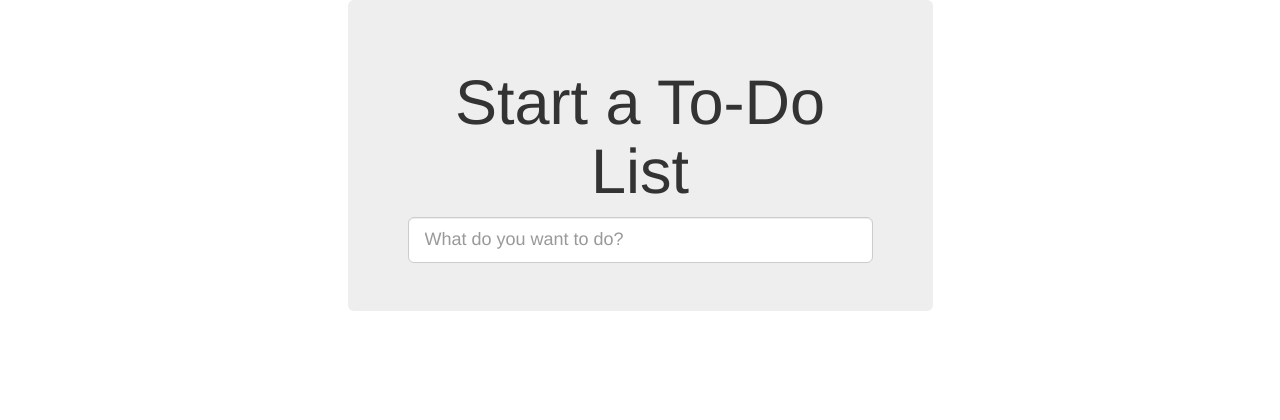
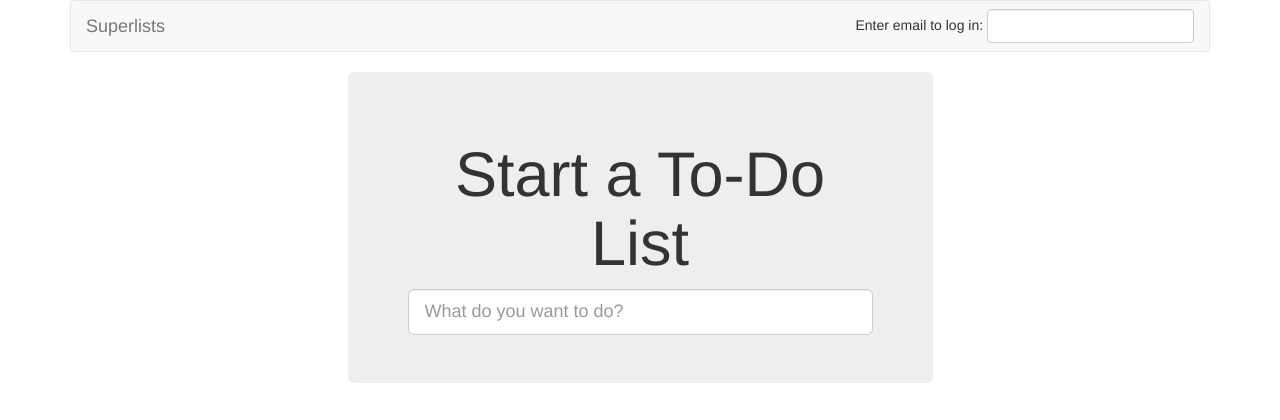
Before and after one commit to zxymike93/goat, a Django app: page / in a window 1280 px wide. Shown: the top 420 px of the page. Run offline with Django 3.2, Linux system fonts and the light colour scheme; parts of the project's set-up code (start-up, migrations or seed data) failed here and were passed over; some libraries are stand-ins or nearby versions.

Commit message:
boostrap email form

```diff
--- a/superlists/lists/templates/base.html
+++ b/superlists/lists/templates/base.html
@@ -12,6 +12,17 @@
 
 <body>
 <div class="container">
+
+  <nav class="navbar navbar-default" role="navigation">
+    <div class="container-fluid">
+      <a class="navbar-brand" href="/">Superlists</a>
+      <form class="navbar-form navbar-right" method="post" action="#">
+        <span>Enter email to log in:</span>
+        <input class="form-control" name="email" type="text">
+        {% csrf_token %}
+      </form>
+    </div><!-- container-fluid -->
+  </nav><!-- navbar navbar-default -->
 
   <div class="row">
     <div class="col-md-6 col-md-offset-3 jumbotron">
```
